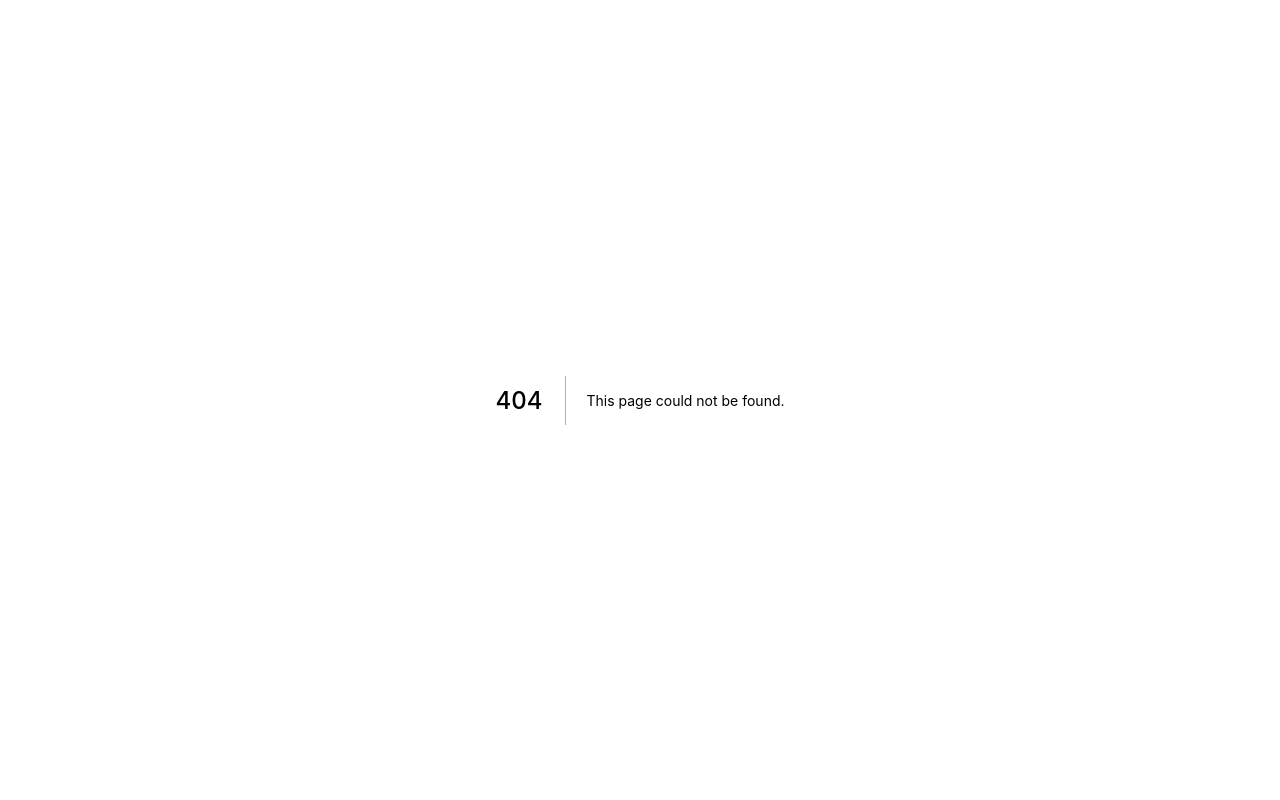
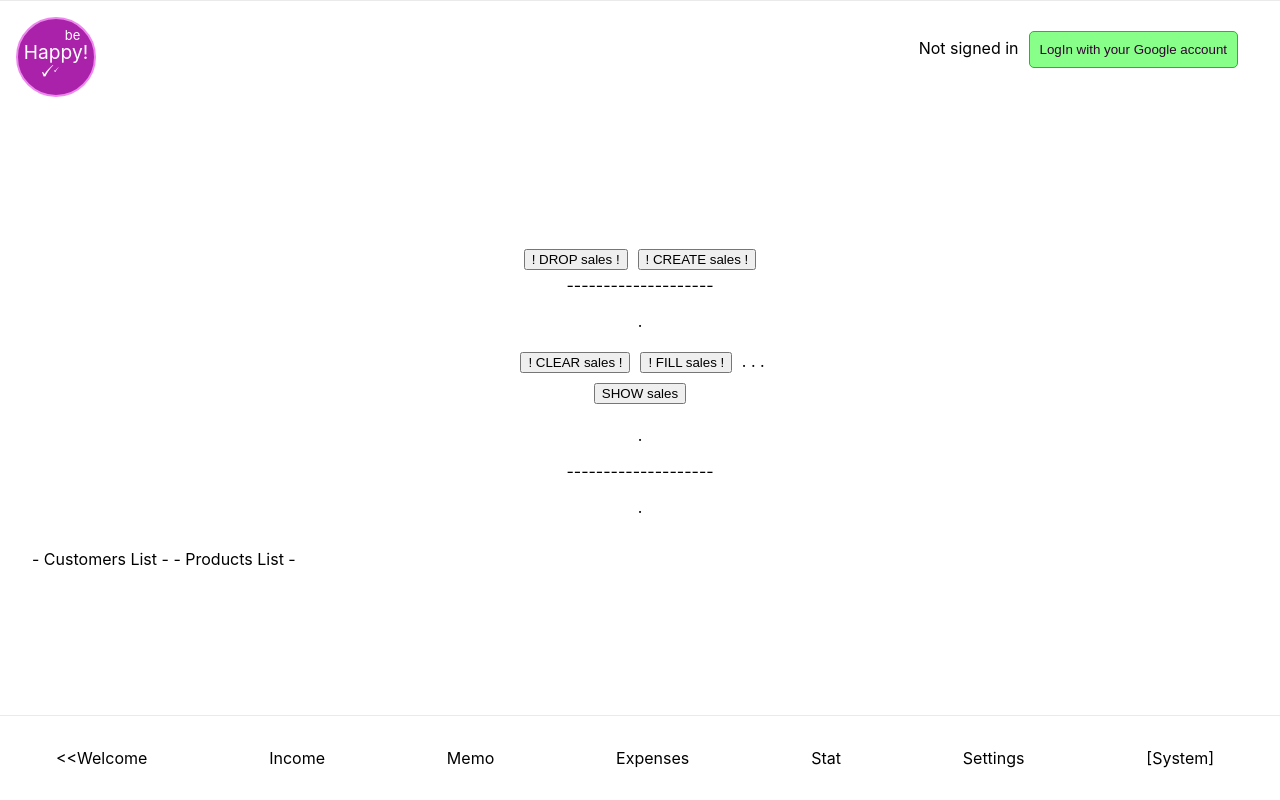
Before and after one commit to ZarNizza/next-sotm, a Next.js app: page /sys2 in a window 1280 px wide. Before the commit this address had no page. Built offline with nearby package versions, Linux system fonts and the light colour scheme; no server answers.

Commit message:
create sys2 (front)

```diff
--- /dev/null
+++ b/pages/sys2.tsx
@@ -0,0 +1,104 @@
+import type { NextPage } from 'next'
+import Head from 'next/head'
+import Link from 'next/link'
+import styles from '../styles/Home.module.css'
+import Layout from '../components/layout'
+import { useState } from 'react'
+import InitCustomers from '../components/initCustomers'
+import InitProducts from '../components/initProducts'
+import type { Customer, Product } from './add'
+
+const Home: NextPage = () => {
+  const [customers, setCustomers] = useState<Customer[]>([])
+  const [products, setProducts] = useState<Product[]>([])
+
+  function dropSalesHandler() {
+    fetch('/api/sys2', { method: 'POST', body: 'drop_Sales' })
+      .then((res) => res.json())
+      .then((res) => {
+        console.log('SYS2: DB-S-drop = OK', res)
+      })
+      .catch((error) =>
+        console.log('! SYS2: DB-S-drop error - ', error.message)
+      )
+  }
+
+  function createSalesHandler() {
+    fetch('/api/sys2', { method: 'POST', body: 'create_Sales' })
+      .then((res) => res.json())
+      .then((res) => {
+        console.log('SYS2: DB-S-create = OK', res)
+      })
+      .catch((error) =>
+        console.log('! SYS2: DB-S-create error - ', error.message)
+      )
+  }
+
+  function clearSalesHandler() {
+    fetch('/api/sys2', { method: 'POST', body: 'clear_Sales' })
+      .then((res) => res.json())
+      .then((res) => {
+        console.log('SYS2: DB-clear = OK', res)
+      })
+      .catch((error) =>
+        console.log('! SYS2: DB-S-clear error - ', error.message)
+      )
+  }
+  function fillSalesHandler() {
+    fetch('/api/sys2', { method: 'POST', body: 'fill_Sales' })
+      .then((res) => res.json())
+      .then((res) => {
+        console.log('SYS2: DB-S-fill = OK', res)
+      })
+      .catch((error) =>
+        console.log('! SYS2: DB-S-fill error - ', error.message)
+      )
+  }
+
+  function showSalesHandler() {
+    fetch('/api/sys2', { method: 'POST', body: 'show_Sales' })
+      .then((res) => res.json())
+      .then((res) => {
+        console.log('SYS2: DB-S-show = OK', res)
+      })
+      .catch((error) =>
+        console.log('! SYS2: DB-S-show error - ', error.message)
+      )
+  }
+
+  InitCustomers(setCustomers)
+  InitProducts(setProducts)
+
+  return (
+    <Layout>
+      <div className={styles.container}>
+        <Head>
+          <title>System page</title>
+        </Head>
+        <main className={styles.main}>
+          <div className={styles.sysButton}>
+            <button onClick={dropSalesHandler}>! DROP sales !</button>
+            <button onClick={createSalesHandler}>! CREATE sales !</button>
+          </div>
+          --------------------
+          <p>.</p>
+          <div className={styles.sysButton}>
+            <button onClick={clearSalesHandler}>! CLEAR sales !</button>
+            <button onClick={fillSalesHandler}>! FILL sales !</button> . . .{' '}
+          </div>
+          <div className={styles.sysButton}>
+            <button onClick={showSalesHandler}>SHOW sales</button>{' '}
+          </div>
+          <p>.</p>
+          --------------------
+          <p>.</p>
+        </main>
+        <Link href="/users"> - Customers List - </Link>{' '}
+        <Link href="/products"> - Products List - </Link>
+        <p> </p>
+      </div>
+    </Layout>
+  )
+}
+
+export default Home
```
